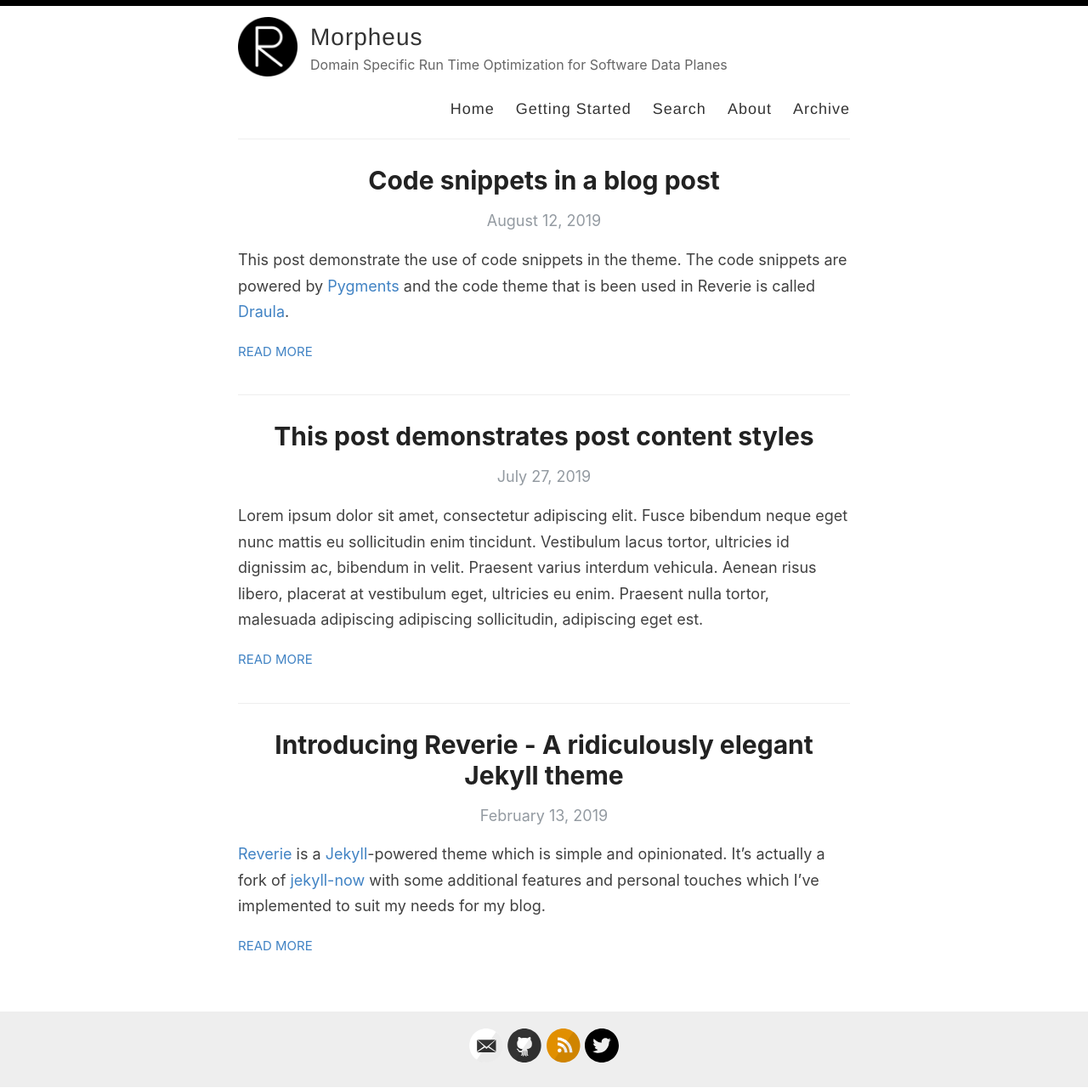
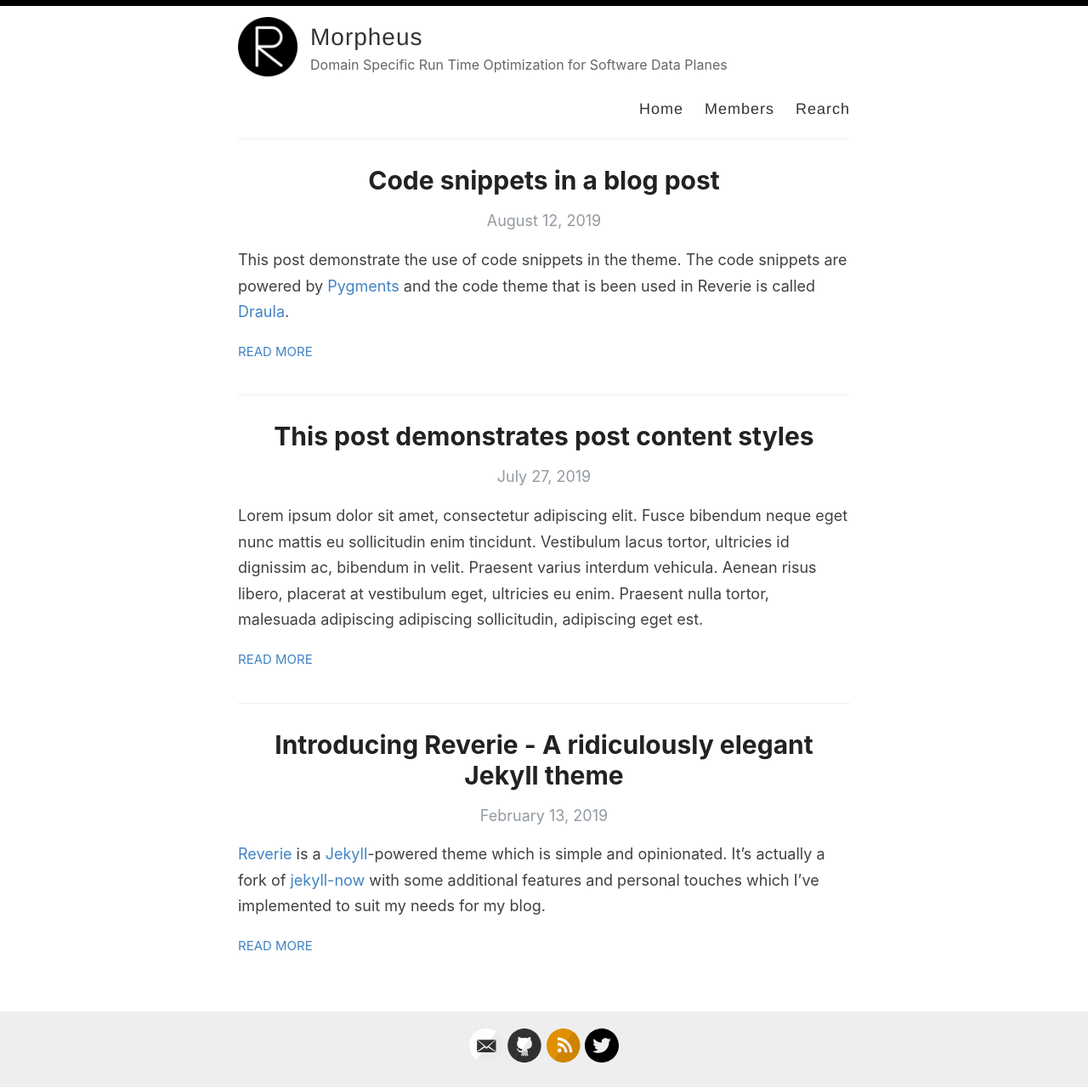
Before and after one commit to Morpheus-compiler/Morpheus-compiler.github.io, a Jekyll site: the page built from index.html, in a window 1280 px wide. Shown: the whole page at 85% size. Built offline with Jekyll 4.4.1, drawn with Linux system fonts in a browser that asks for light colours; the list of posts is cut into pages by our own code.

Commit message:
Update default.html

```diff
--- a/_layouts/default.html
+++ b/_layouts/default.html
@@ -29,10 +29,8 @@
 
             <nav>
               <a href="{{ site.baseurl }}/">Home</a>
-              <a href="{{ site.baseurl }}/getting-started">Getting Started</a>
-              <a href="{{ site.baseurl }}/search">Search</a>
-              <a href="{{ site.baseurl }}/about">About</a>
-              <a href="{{ site.baseurl }}/archive">Archive</a>
+              <a href="{{ site.baseurl }}/members">Members</a>
+              <a href="{{ site.baseurl }}/search">Rearch</a>
             </nav>
           </header>
         </div>
```
